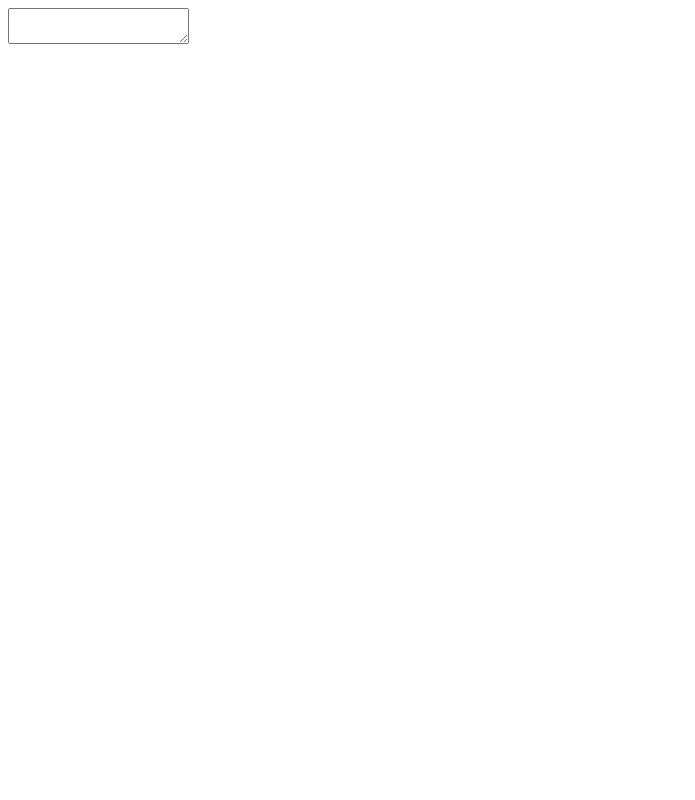
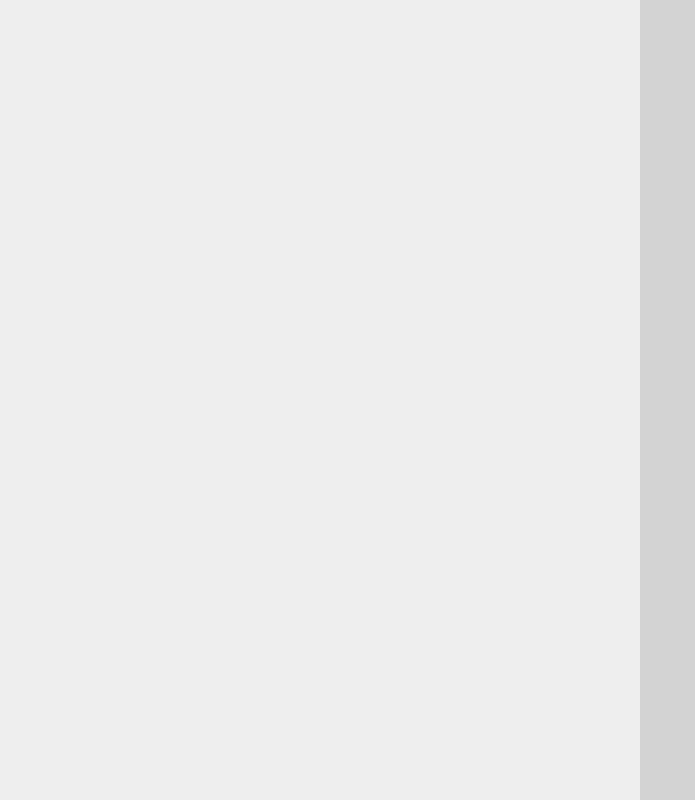
Before and after one commit to acciojob/markdown-Suraj-Annadate, a React app: page / in a window 1280 px wide. Shown: the whole page, without its empty margins (0-695 px from the left). Built offline with nearby package versions, Linux system fonts and the light colour scheme.

Commit message:
second change

```diff
--- a/src/components/App.js
+++ b/src/components/App.js
@@ -1,31 +1,15 @@
-{/* <p>Now I can render any React component on any DOM node I want using ReactDOM.render</p> */}
-
-
-import React , {useEffect, useState} from "react"
-
-
+import React, { useState } from 'react';
+import '../styles/App.css'
 
 const App = () => {
-  const[change , setChange] = useState("")
-    useEffect(() => {
-        document.getElementById("markDown").innerText = change
-    }, [change])
+   const[markdown,setMarkdown] = useState("");
 
-    return (
-        <div className="app">
-          <div className="markDownContainer">
-            <textarea
-            value={change}
-            onChange={(e) => setChange(e.target.value)}
-            />
-          </div>
-          <div className="preview">
-            <h1 >
-                <b id="markDown"></b>
-            </h1>
-          </div>
-        </div>
-    )
+   return(<div className='app'>
+    <textarea value={markdown} onChange={(e)=> setMarkdown(e.target.value)}/>
+    <div className='preview'>
+    <h1>{markdown}</h1>
+    </div>
+   </div>)
 }
 
 export default App
--- a/src/styles/App.css
+++ b/src/styles/App.css
@@ -1,12 +1,26 @@
-h1 {
-    color: #27aedb;
-    text-align: center;
-    }
+*{
+    margin: 0;
+    padding: 0;
+}
+.app{
+    display: flex;
+}
+textarea, .preview{
+    width: 50vw;
+    height: 100vh;
+}
+textarea{
+    background-color: rgb(238, 238, 238);
+    border: none;
+    resize: none;
+    /* margin-left: 10px; */
+}
+textarea:focus{
+    outline: none;
+}
+.preview{
+    font-size: 1.3em;
+    font-weight: 500;
+    background-color: lightgrey;
 
-
-button{
-    color: #27aedb;
-    text-align: center;
-    justify-content: center;
-    align-items: center;
 }
```
